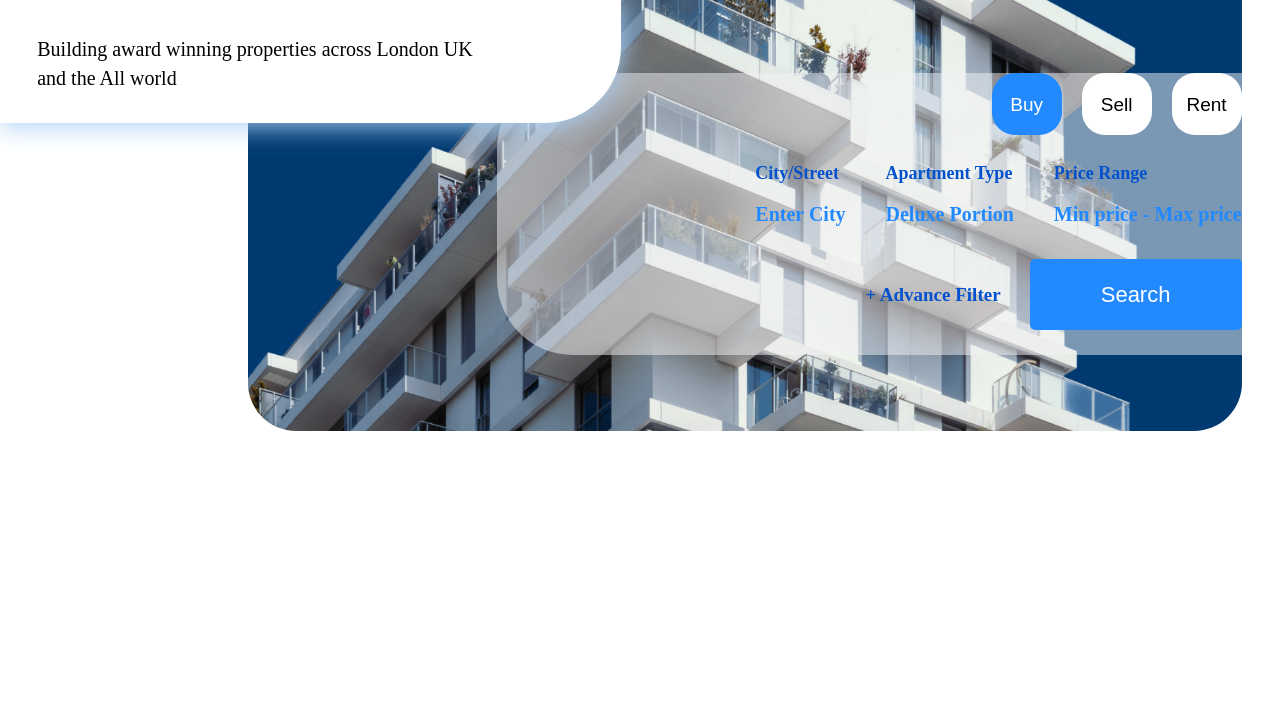
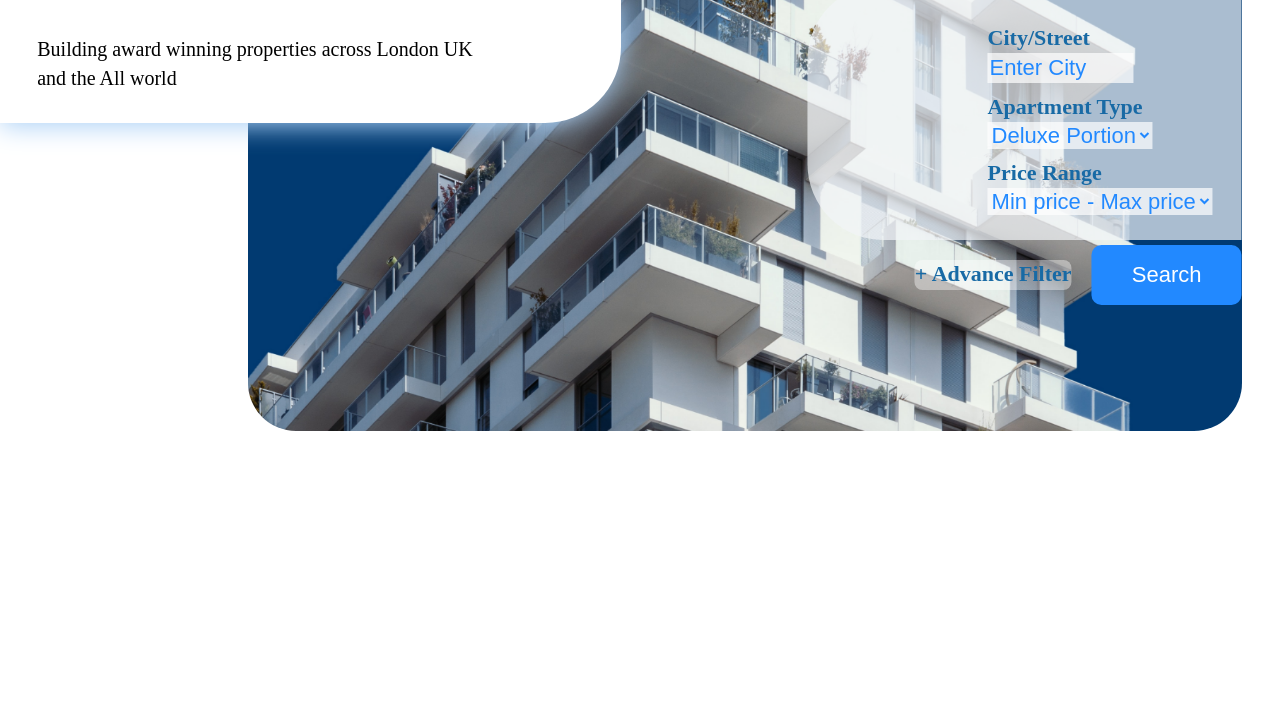
Before and after one commit to KetiRost/1st-own-project, a plain HTML site: page index.html in a window 1280 px wide. Shown: the part 394-1099 px from the top of the page. Drawn offline with Linux system fonts and the light colour scheme.

Commit message:
დასამთავრებელია პირველი სექციის რესპონსივი
არეულია 620 და 480 პხ რეზოლუციები

```diff
--- a/index.html
+++ b/index.html
@@ -18,22 +18,22 @@
                 <nav>
                     <ul class="nav-ul">
                         <li class="nav-li"><a href="#" class="nav-item">Home</a></li>
-                        <li class="nav-li"><a href="#" class="nav-item">About</a></li>
-                        <li class="nav-li"><a href="#" class="nav-item">Featured</a></li>
-                        <li class="nav-li"><a href="#" class="nav-item">Contact</a></li>
+                        <li class="nav-li"><a href="#">About</a></li>
+                        <li class="nav-li"><a href="#">Featured</a></li>
+                        <li class="nav-li"><a href="#">Contact</a></li>
                     </ul>
 
                     <div class="othernav">
                         <div class="inputsearch">
                              <i class="fa fa-search"></i>
-                             <input class="search" type="text" placeholder="Saved Search">
+                             <input class="search" type="search" name="search" id="search" placeholder="Saved Search">
+                             <input class="search1" type="search" name="search" id="search" placeholder="Search">
                         </div>
 
-                         <div class="icon">
-                             <a href="#"><i class="fa-solid fa-bell"></i></i></a>
+                         <a class="icona" href="#"><div class="icon">
+                             <i class="fa-solid fa-bell"></i>
                              <i class="fa-solid fa-circle"></i>
-
-                         </div>
+                         </div></a>
                          <a href="#">
                             <div class="login">
                              Login
@@ -43,7 +43,7 @@
                     <div class="burgerbar">
                         <i class="fa-solid fa-bars"></i>
                     </div>
-                <!-- </nav> -->
+                </nav>
         </div>
     </header>
     <section class="section1">
@@ -55,33 +55,50 @@
         <div class="sec1bigimg">
             <img src="imgs/coverbuilding.png" alt="Building">
         </div>
-        <div class="responsive">
 
-        </div>
-        <div class="searchenginebox">
+
+
+
+        <form action="">
   <div class="forbutton">
     <button type="button" class="sec1button">Buy</button>
     <button type="button" class="sec1button sec1button1">Sell</button>
     <button type="button" class="sec1button">Rent</button>
   </div>
-            <div class="forsearch">
-                <div class="sec1grid">
-                    <div class="item1">City/Street</div>
-                    <div class="item2">Apartment Type</div>
-                    <div class="item3">Price Range</div>
-                    <div class="item4">Enter City</div>
-                    <div class="item5">Deluxe Portion</div>
-                    <div class="item6">Min price - Max price</div>
+  <div class="searchproperties">
+    <div class="select">
+      <div class="city">
+        <label for="city">City/Street</label>
+        <input type="text" name="city" id="city" placeholder="Enter City" />
+      </div>
+      <div class="apartment">
+        <label for="apartment">Apartment Type</label>
+        <select name="apartment" id="apartment">
+          <option value="deluxe" selected>Deluxe Portion</option>
+          <option value="height">Double Height</option>
+          <option value="penthouse">Penthouse</option>
+          <option value="studio">The Studio</option>
+        </select>
+      </div>
+      <div class="price">
+        <label for="price">Price Range</label>
+        <select name="price" id="price">
+          <option value="" selected disabled hidden>
+            Min price - Max price
+          </option>
+          <option value="80">to 80,000$</option>
+          <option value="100">to 100,000$</option>
+          <option value="200">to 200,000$</option>
+        </select>
+      </div>
+    </div>
   </div>
   <div class="filter">
     <p>+ Advance Filter</p>
-                    <button type="button" >Search</button>
+    <button type="button" class="sec1button">Search</button>
   </div>
 
-            </div>
-        </div>
-        </div>
-
+</form>
     </section>
 </body>
 </html>
--- /dev/null
+++ b/styles/form.css
@@ -0,0 +1,106 @@
+
+:root {
+   --blue: #2289FF;
+}
+form {
+    display: flex;
+    flex-direction: column;
+    max-width: 1535px;
+    width: 90%;
+}
+.city, .apartment, .price {
+    display:  flex;
+    flex-direction: column;
+}
+.select {
+    /* max-width: 900px;
+    width: 50%; */
+    display: flex;
+    justify-content: space-between;
+    align-items: center;
+    margin-top: 49px;
+}
+.searchproperties {
+    width: 100%;
+    display: flex;
+    justify-content: space-between;
+    background-color: #fff;
+}
+.filter {
+    display: flex;
+    align-items: center;
+}
+
+
+.filter button {
+    border-radius: 10px;
+    background-color: var(--blue);
+    color: #fff;
+    border: none;
+    width: 212px;
+    height: 71px;
+    font-size: 22px;
+    line-height: 32px;
+    margin-left: 20px;
+}
+
+.forbutton button {
+    border-radius: 20px;
+    width: 136px;
+    height: 62px;
+    font-size: 28px;
+    line-height: 40px;
+    background-color: #fff;
+    border: none;
+}
+
+.forbutton {
+    max-width: 600px;
+    width: 90%;
+    display: flex;
+    justify-content: space-between;
+    background-color: transparent;
+}
+.sec1button:nth-child(1) {
+background-color: var(--blue);
+color:#fff;
+}
+.sec1button:nth-child(2):hover,
+.sec1button:nth-child(3):hover {
+    background-color: var(--blue);
+    color: #fff;
+}
+.apartment {
+    margin-left: 70px;
+    margin-right: 70px;
+}
+
+.select label {
+    margin-bottom: 13px;
+    color: #8D9598;
+    font-size: 22px;
+    line-height: 32px;
+}
+.city input::placeholder {
+    font-size: 30px;
+    line-height: 44px;
+    color: var(--blue);
+}
+.city input{
+    display:flex;
+    height: 44px;
+    width: 146px;
+    border: none;
+    outline: none;
+    font-size: 30px;
+    color: var(--blue);
+    text-transform: capitalize;
+}
+.apartment select,
+.price select {
+    font-size: 30px;
+    line-height: 44px;
+    outline: none;
+    color: var(--blue);
+    border: none;
+}
--- a/styles/responsive.css
+++ b/styles/responsive.css
@@ -8,8 +8,8 @@
     nav {
         flex-direction: column;
         align-items:flex-end;
-        max-width: 1500px;
-        width: 80%;
+        max-width: 1300px;
+        width: 60%;
         padding-top: 20px;
     }
     .nav-ul {
@@ -36,88 +36,218 @@
     .sec1smallp {
         width: 95%;
     }
-    .sec1grid {
-            column-gap: 40px;
-            max-width: 100%;
-            margin-right: 0;
-        }
-    .searchenginebox {
-            bottom: 350px;
-            left: 40%;
-            width: 60%;
-            display: flex;
-            flex-direction: column;
-            justify-content: space-between;
-            align-items: flex-end;
-            background: rgba(243, 244, 245, 0.5);
-            border-radius: 76px 0 0px 76px;
 
 
 
+/* პირველი სექციის form tagისთვის */
+    form {
+            bottom: 400px;
+            left: 100%;
+            transform:translatex(-100%);
+            align-items: flex-end;
+            justify-content: flex-end;
+            width: 35%;
 
         }
-    .forbutton {
-            width: 250px;
+
+
+ .select {
+            flex-direction: column;
+            align-items: flex-start;
         }
-    .sec1button {
-            width: 70px;
-            height: 62px;
-            font-size: 19px;
-            line-height: 25px;
-            border-radius: 23px;
+.select label {
+            margin-bottom: 2px;
+            color:#186AA5;
+            font-size: 22px;
+            line-height: 27px;
+            font-weight: 900;
+    }
+        .city,
+        .apartment {
+            margin-bottom: 10px;
 
         }
-        .filter {
-            padding-right: 0;
-        }
-    .filter p {
-            font-size: 19px;
-            line-height: 28px;
-            color:rgb(4, 81, 205);
-              font-weight: 900;
-        }
-        .item1,
-        .item2,
-        .item3 {
-            font-size: 18px;
-            line-height: 26px;
-            color:rgb(4, 81, 205);
-            font-weight: 900;
+        .searchproperties {
+            /* width: 100%; */
+            flex-direction: column;
+            align-items: flex-end;
+            background-color: rgba(242, 245, 248, 0.7);
+            /* padding-right: 29px;
+            padding-bottom: 25px; */
+
         }
 
-        .item4,
-        .item5,
-        .item6 {
-            font-size: 20px;
-            line-height: 30px;
-            color: var(--blue);
-            font-weight: 900;
-        }
-         .forsearch {
-            width: 100%;
-            flex-direction: column;
-            margin-right: 0;
-            align-items: flex-end;
-            background-color: transparent
 
 
-                }
-    .filter {
-        justify-content: center;
-            margin-top:30px;
+        .filter button {
+            width: 150px;
+            height: 60px;
         }
-}
+        .forbutton button {
+                font-size: 20px;
+                width: 85px;
+                height: 55px;
+        }
+
+        .apartment {
+            margin-left: 0px;
+            margin-right: 0px;
+        }
+
+
+        .city input::placeholder {
+            font-size: 22px;
+            line-height: 27px;
+        }
+
+        .city input {
+            height: 30px;
+            font-size: 22px;
+            line-height: 27px;
+            background-color: rgb(255, 255, 255, 0.7);
+        }
+
+        .apartment select,
+        .price select {
+            font-size: 22px;
+            line-height: 27px;
+            background-color: rgb(255, 255, 255, 0.7);
+        }
+
+    select option {
+        font-size: 22px;
+        line-height: 27px;
+        color:#8D9598
+    }
+
+
 
 @media (max-width: 768px) {
     .sec1bigimg img {
         display: none;
+        background-image: url("../imgs/coverbuilding.png");
+        position: center;
+        background-size:auto;
+        width: 100%;
+        height: 500px;
+        display: block;
     }
-    .responsive {
-    background-image: url("../imgs/coverbuilding.png");
+.nav-ul {
+    display: none;
+}
+.login {
+    width: 100px;
+
+}
+.burgerbar {
+    display:block;
+    position: absolute;
+    top:110px;
+    left: 3%;
+    align-items: flex-start;
+}
+.othernav {
+    margin-top: 12px;
+    /* flex-wrap: wrap; */
+}
+
+.forbutton {
+    width: 70%;
+}
+
+.forbutton button {
+    width: 50px;
+    font-size: 16px;
+}
+form {
+    width: 50%;
+    z-index: 3;
+}
+}
+
+@media (max-width: 620px) {
+    form {
+        width: 65%;
+        z-index: 3;
+        }
+    .sec1bigimg {
+        width: 95%;
+    }
+    .searchproperties {
+      background-color: rgba(242, 245, 248, 0.4);
+
+
+}
+
+@media (max-width: 480px) {
+    .sec1bigimg {
+        width: 70%;
+        height: auto;
+        background-image: none;
+    }
+
+    .sec1bigimg img {
+            display: inline-block;
+            background-image: none;
+            height: auto;
+
+        }
+    .search::placeholder {
+        font-size: 12px;
+        line-height: 16px;
+
+    }
+.search {
+    display: none;
+}
+
+.search1 {
+    display: inline-block;
+            width: 70px;
+            height: 19px;
+            border: none;
+            outline: none;
+            margin-left: 20px;
+            text-align: center;
+                }
+}
+.inputsearch i {
+    display: none;
+}
+.login {
+    width: 80px;
+    height: 45px;
+
+}
+
+.sec1bigp {
+    font-size: 4.5vw;
+    line-height: 6vw;
+    margin-top: 20px;
+}
+.sec1smallp {
+    width: 96%;
+    font-size: 3.5vw;
+    line-height: 4.5vw;
+    margin-top: 15px;
+    margin-bottom: 22px;
+    /* margin-left: 74px; */
+}
+
+ form {
+     bottom: 320px;
+     left: 5%;
+     transform: translatex(-5%);
+     align-items: flex-start;
+ }
+ .searchproperties {
+     /* background-color: rgba(29, 92, 155, 0.4); */
+     /* background-image: url('../imgs/building2.jpg');
+    background-color: rgba(242, 245, 248, 0.7);
+    mix-blend-mode: rgba(242, 245, 248, 0.7); */
+    background: rgba(249, 247, 247, 0.6) url('../imgs/building2.jpg');
     position: center;
     background-size: cover;
-     width: 100%;
-    height: 500px;
-    display: block;
-    }
+ }
+
 }
--- a/styles/styles.css
+++ b/styles/styles.css
@@ -31,19 +31,46 @@ nav{
      flex-wrap: wrap;
      max-width: 1327px;
      width: 73%;
+     margin-bottom: 5px;
     /* background-color: #707070; */
 }
 .nav-ul {
-   max-width: 436px;
+   max-width: 600px;
    width: 40%;
     display: flex;
     justify-content: space-between;
     /* background-color: aqua; */
 }
-.nav.item {
-    font-size: 4vw;
-    line-height: 5vw;
+
+.nav-li a {
+    font-size: 2vw;
+    line-height: 2vw;
+    color: black;
+    position: relative;
 }
+.nav-item:nth-child(1){
+    color: var(--blue);
+}
+
+.nav-li a:hover {
+    color: var(--blue);
+}
+.nav-li a::after {
+    content: '';
+    display: block;
+    position: absolute;
+    width: 0%;
+    height: 1px;
+    top: 100%;
+    left: 50%;
+    transform: translate(-50%, 0%);
+    transition: all 0.3s linear 0s;
+    background-color: #186AA5;
+}
+.nav-li a:hover::after {
+    width: 70%;
+}
+
 .othernav {
     max-width: 491px;
     width: 75%;
@@ -51,6 +78,7 @@ nav{
     /* flex-wrap: wrap; */
     align-items: center;
     /* background-color: bisque; */
+
 }
 .inputsearch i {
     position: absolute;
@@ -72,6 +100,9 @@ nav{
     outline: none;
     margin-left: 20px;
     text-align: center;
+}
+.search1 {
+    display: none;
 }
 .fa-search {
     font-size: 18px;
@@ -119,6 +150,9 @@ nav{
     margin-left: 23px;
     margin-right: 38px;
 }
+.icon:hover {
+    box-shadow: #E8EBF4 2px 2px 1px 3px;
+}
 .login {
     background-color: var(--blue);
     display: flex;
@@ -133,12 +167,14 @@ nav{
 }
 .burgerbar {
     display: none;
-    align-items: center;
+
 }
 .fa-bars {
     color: var(--blue);
     font-size: 35px;
 }
+
+
 
 /* section1 */
 .sex1halfroundbox {
@@ -198,111 +234,155 @@ nav{
     margin-top: 23px;
 
 }
-.searchenginebox {
+
+
+/* პირველი სექციის ფორმ */
+
+form {
+    display: flex;
+    flex-direction: column;
+    max-width: 1535px;
+    width: 90%;
     position: absolute;
     z-index: 2;
-    max-width: 1535px;
-    width: 90%;
-    bottom: 124px;
+    bottom: 70px;
     left: 3%;
-    /* transform: translate(-45px, -593px); */
-    /* background-color:aqua */
 }
-.forbutton {
-    width: 400px;
+
+.city,
+.apartment,
+.price {
+    display: flex;
+    flex-direction: column;
+    }
+
+.select {
+    /* max-width: 900px;
+    width: 50%; */
     display: flex;
     justify-content: space-between;
-    /* margin-left: 8px; */
+    align-items: center;
+    margin-top: 40px;
 }
 
-.sec1button {
-    width: 130px;
-    height: 62px;
-    border-radius: 30px;
+.searchproperties {
+    width: 100%;
+    display: flex;
+    justify-content: space-between;
     background-color: #fff;
-    border: none;
-    /* text-decoration: none; */
-    cursor: pointer;
-    font-size: 28px;
-    line-height: 40px;
+    border-radius: 76px 0 0 76px;
+    padding-right: 29px;
+    padding-bottom: 25px;
+}
+
+.filter {
+    display: flex;
+    align-items: center;
+    margin-top: 5px;
+}
+.filter p {
+    color: #186AA5;
+    font-size: 22px;
+    line-height: 27px;
+    font-weight: 800;
+    background-color: rgb(255, 255, 255, 0.4);
+    border-radius: 8px;
+    height: 30px;
+    text-align: center;
 
 }
 
-/* .sec1button1 {
-    margin-left: 37px;
-    margin-right: 56px;
-
-} */
-.sec1grid {
-    /* max-width: 898px; */
-    /* width: 60%; */
-    display: grid;
-    grid-template-columns: repeat(3, auto);
-    grid-template-rows: repeat(2,auto);
-    row-gap: 13px;
-    column-gap: 80px;
-    /* background-color: #FE7847; */
-    margin-right: 159px;
-
+.filter button {
+    border-radius: 10px;
+    background-color: var(--blue);
+    color: #fff;
+    border: none;
+    width: 212px;
+    height: 71px;
+    font-size: 22px;
+    line-height: 32px;
+    margin-left: 20px;
 }
 
-.forsearch {
-    display: flex;
+.forbutton button {
+    border-radius: 20px;
+    width: 100px;
+    height: 62px;
+    font-size: 28px;
+    line-height: 40px;
     background-color: #fff;
-    /* background-color: #FE7847; */
-    padding-top: 25px;
-    padding-bottom: 25px;
-    border-radius: 3px;
-}
-.filter {
-    display: flex;
-    align-items: center;
-    padding-right: 29px;
-}
-.filter p {
-    margin-right: 29px;
-    font-size: 22px;
-    line-height: 32px;
-    color: #186AA5;
-}
-.filter button {
-    width: 212px;
-    height: 71px;
-    background-color: var(--blue);
     border: none;
-    border-radius: 5px;
-    font-size: 22px;
-    line-height: 32px;
-    color:#fff;
 }
 
-.item1, .item2, .item3 {
-    color: var(--gray);
-    font-size: 22px;
-    line-height: 32px;
+.forbutton {
+    max-width: 350px;
+    width: 90%;
+    display: flex;
+    justify-content: space-between;
+    background-color: transparent;
+    margin-bottom: 5px;
 }
-.item4, .item5, .item6 {
-    color: #186AA5;
-    font-size: 30px;
-    line-height: 44px;
-}
-/* section1 hovers */
-.sec1button:hover {
+
+.sec1button:nth-child(1) {
     background-color: var(--blue);
     color: #fff;
 }
 
-.sec1button:nth-child(1) {
+.sec1button:nth-child(2):hover,
+.sec1button:nth-child(3):hover {
     background-color: var(--blue);
-    color: #fff
+    color: #fff;
 }
-.sec1button:nth-child(1) {
-    background-color: var(--blue);
-    color: #fff
+.forbutton button:active {
+    transform: translateY(4px);
+
 }
 
+.apartment {
+    margin-left: 70px;
+    margin-right: 70px;
+}
+
+.select label {
+    margin-bottom: 15px;
+    color: #8D9598;
+    font-size: 22px;
+    line-height: 32px;
+}
+
+.city input::placeholder {
+    font-size: 30px;
+    line-height: 44px;
+    color: var(--blue);
+}
+
+.city input {
+    display: flex;
+    height: 44px;
+    width: 146px;
+    border: none;
+    outline: none;
+    font-size: 30px;
+    color: var(--blue);
+    text-transform: capitalize;
+}
+
+.apartment select,
+.price select {
+    font-size: 30px;
+    line-height: 44px;
+    outline: none;
+    color: var(--blue);
+    border: none;
+}
 .login:hover,
 .filter button:hover {
     box-shadow: #2289ff 2px 2px 1px 3px;
 
 }
+.login:active,
+.filter button:active {
+    box-shadow: #2289ff 2px 2px 1px 3px;
+    transform: translateY(4px);
+
+}
```
Also changed, not shown: form.html (added, +53 -0 lines), imgs/building2.jpg (added), 1 other file. Lines whose indentation alone changed are shown as unchanged.
